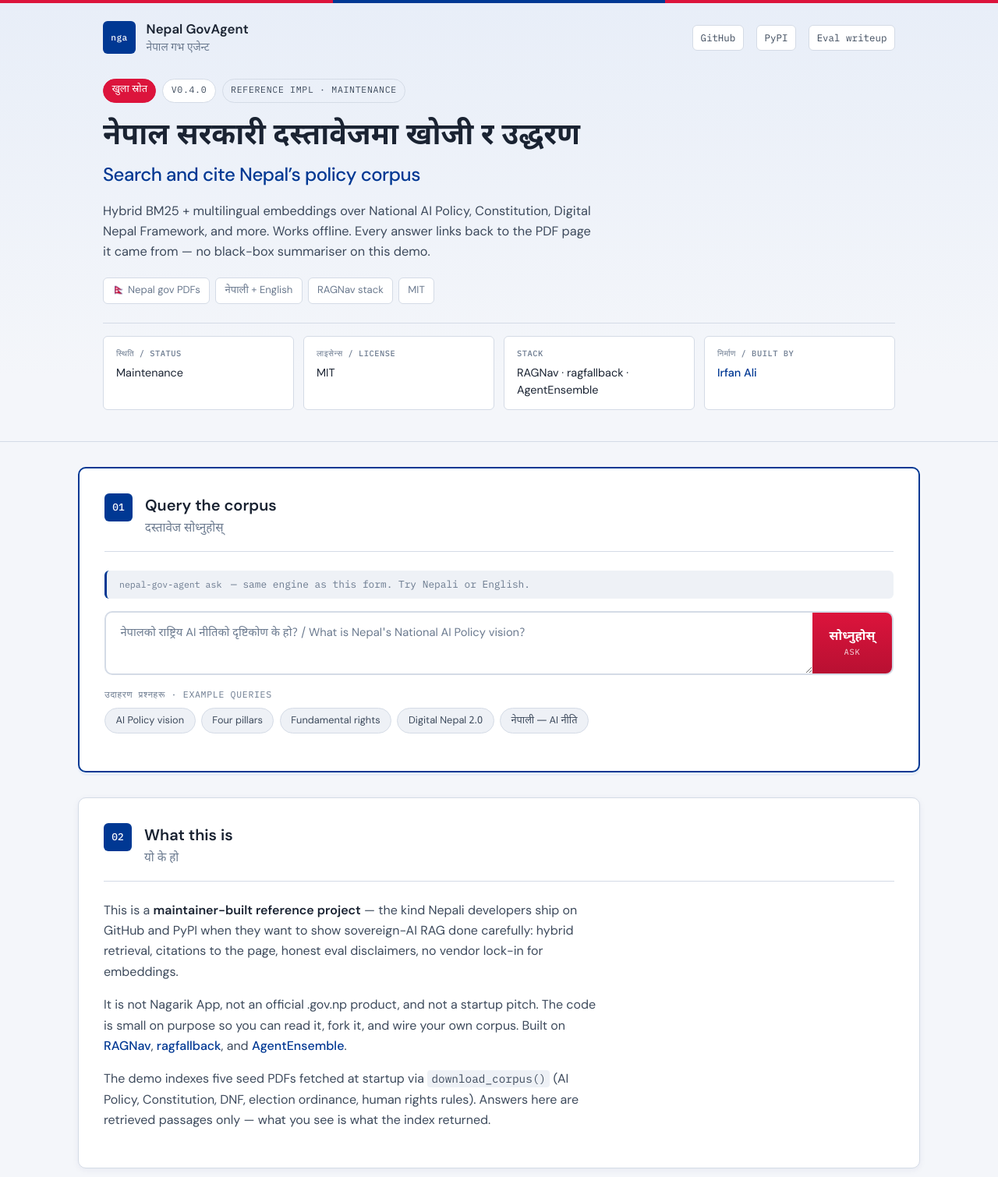
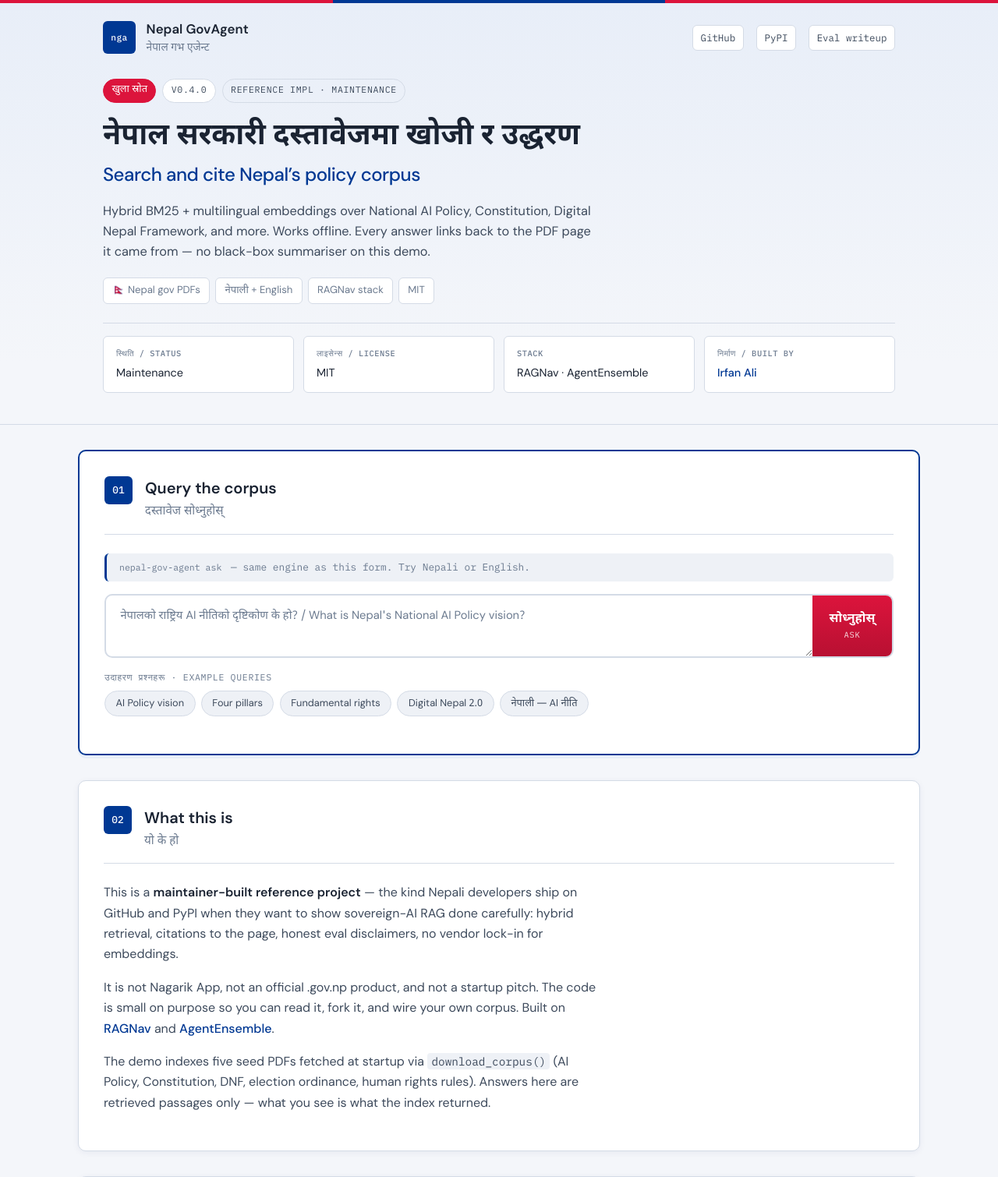
Before and after one commit to irfanalidv/Nepal-Gov-Agent, a FastAPI app: page / in a window 1280 px wide. Shown: the top 1510 px of the page at 78% size. Run offline with FastAPI, Linux system fonts and the light colour scheme; data that the repository does not hold is empty.

Commit message:
deps: drop unused ragfallback dependency; release 0.6.1
The package never imported ragfallback (query rewriting comes from RAGNav's QueryFallback).
Remove it from dependencies and from the README, demo, web page and eval notes.

Co-Authored-By: Claude Opus 5.5 <noreply@anthropic.com>

```diff
--- a/demo/app.py
+++ b/demo/app.py
@@ -162,8 +162,7 @@ _INTRO = """\
 Reference RAG implementation over Nepal's policy and legal corpus.
 Hybrid retrieval (BM25 + multilingual embeddings), inline citations, fully
 offline-capable. Built on
-[RAGNav](https://pypi.org/project/ragnav/),
-[ragfallback](https://pypi.org/project/ragfallback/),
+[RAGNav](https://pypi.org/project/ragnav/)
 and [AgentEnsemble](https://pypi.org/project/agentensemble/).
 
 **Status: maintenance.** This is a published reference impl, not an actively
--- a/nepal_gov_agent/__init__.py
+++ b/nepal_gov_agent/__init__.py
@@ -38,7 +38,7 @@ from .rag import GovRAG, GovRAGResult
 try:
     __version__ = _pkg_version("nepal-gov-agent")
 except PackageNotFoundError:  # pragma: no cover - source tree without install
-    __version__ = "0.6.0"
+    __version__ = "0.6.1"
 
 __all__ = [
     "NEPALI_QUESTION_SUFFIXES",
--- a/pyproject.toml
+++ b/pyproject.toml
@@ -4,7 +4,7 @@ build-backend = "setuptools.build_meta"
 
 [project]
 name = "nepal-gov-agent"
-version = "0.6.0"
+version = "0.6.1"
 description = "Reference implementation: agentic RAG on Nepal government policy and legal documents. Offline-capable, Nepali + English, hybrid retrieval with citations."
 readme = "README.md"
 requires-python = ">=3.10"
@@ -47,7 +47,6 @@ classifiers = [
 
 dependencies = [
     "ragnav>=0.5.1",
-    "ragfallback>=2.0.2",
     "agentensemble>=0.3.0",
     "pymupdf>=1.26.0",
     "sentence-transformers>=3.0.0",
--- a/web/templates/index.html
+++ b/web/templates/index.html
@@ -67,7 +67,7 @@
       <dl class="hero__meta">
         <div><dt>स्थिति / Status</dt><dd>Maintenance</dd></div>
         <div><dt>लाइसेन्स / License</dt><dd>MIT</dd></div>
-        <div><dt>Stack</dt><dd>RAGNav · ragfallback · AgentEnsemble</dd></div>
+        <div><dt>Stack</dt><dd>RAGNav · AgentEnsemble</dd></div>
         <div><dt>निर्माण / Built by</dt><dd><a href="https://datacortex.in">Irfan Ali</a></dd></div>
       </dl>
     </div>
@@ -160,8 +160,7 @@
       It is not Nagarik App, not an official .gov.np product, and not a startup pitch.
       The code is small on purpose so you can read it, fork it, and wire your own corpus.
       Built on
-      <a href="https://pypi.org/project/ragnav/">RAGNav</a>,
-      <a href="https://pypi.org/project/ragfallback/">ragfallback</a>, and
+      <a href="https://pypi.org/project/ragnav/">RAGNav</a> and
       <a href="https://pypi.org/project/agentensemble/">AgentEnsemble</a>.
     </p>
     <p>
```
Also changed, not shown: docs/synthetic-eval.md (+1 -1 lines), CHANGELOG.md, README.md, 1 other file.
